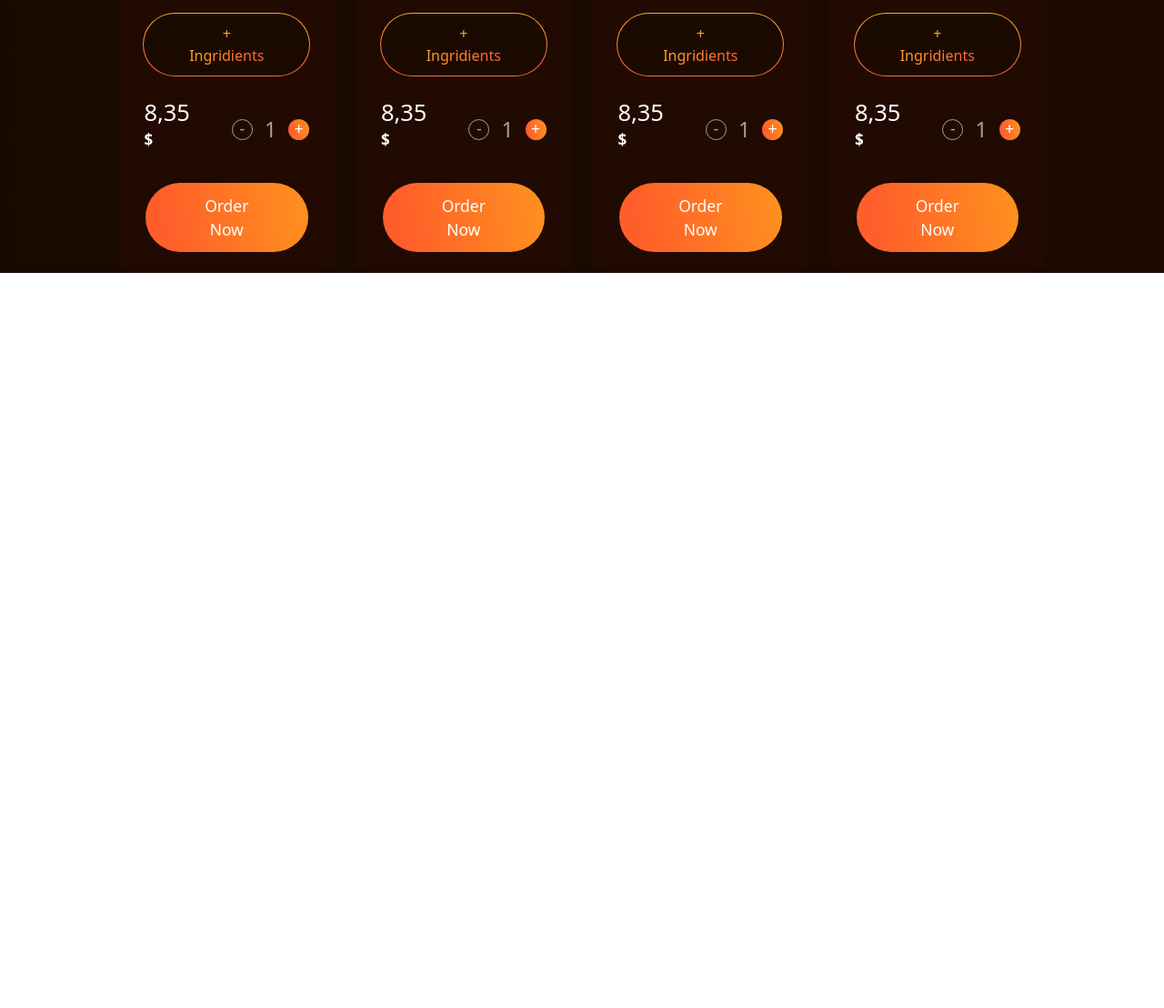
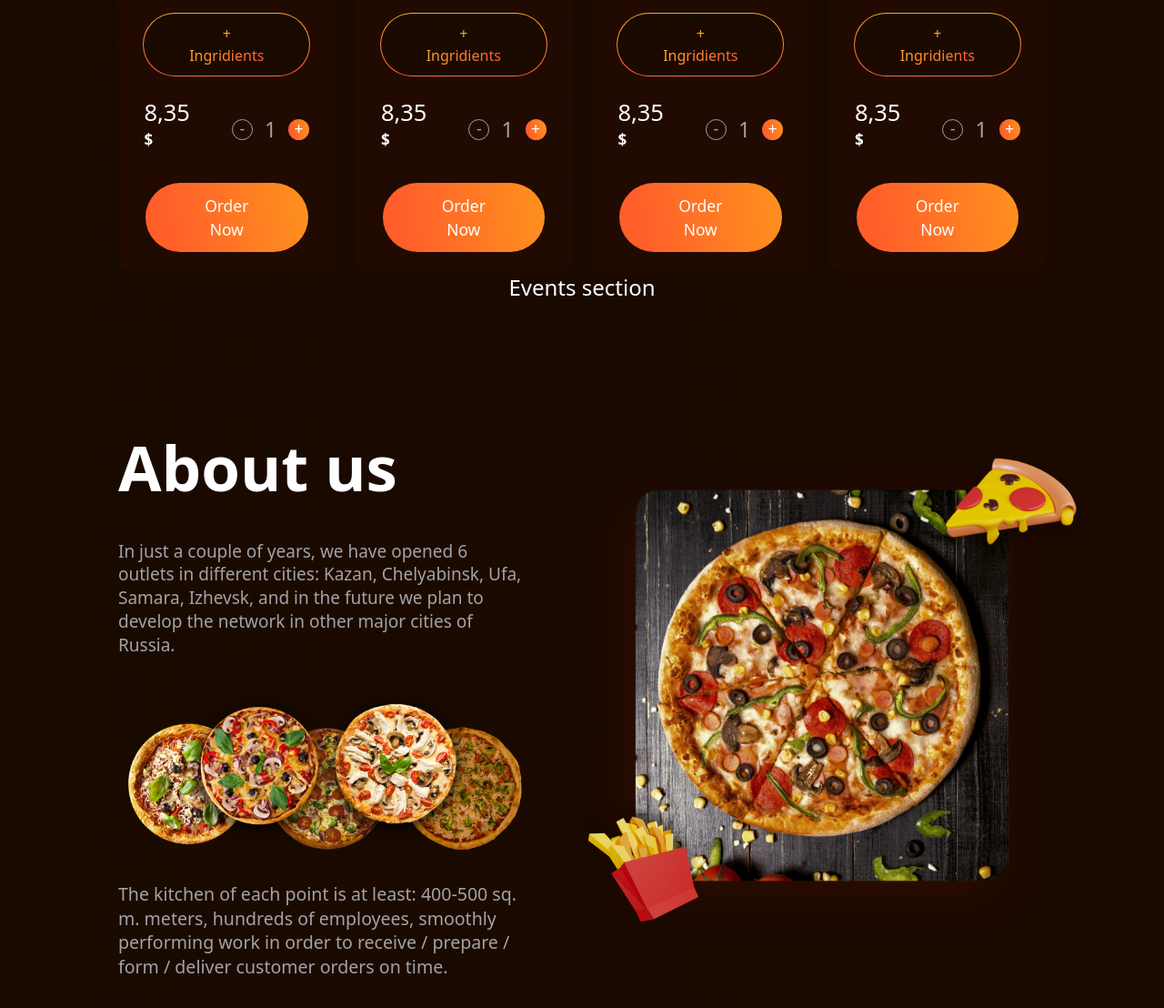
Before and after one commit to bunyodzaripov/Pizza-shop, a plain HTML site: page index.html in a window 1280 px wide. Shown: the part 2595-3703 px from the top of the page at 91% size. Before the commit the page ends 2895 px from the top, so only its background shows below. Drawn offline with nearby package versions, Linux system fonts and the light colour scheme.

Commit message:
added about us section

```diff
--- a/index.html
+++ b/index.html
@@ -163,6 +163,7 @@
             </div>
           </div>
         </section>
+
         <!-- Menu section -->
         <section id="menu" class="flex flex-col mt-[71px]">
           <h2
@@ -780,6 +781,60 @@
             </div>
           </div>
         </section>
+
+        <!-- Events section -->
+        <section id="events">
+          <h2 class="text-2xl text-white text-center">Events section</h2>
+        </section>
+
+        <!-- About us -->
+        <section
+          id="aboutUs"
+          class="flex flex-col items-center gap-[62px] py-[75px] lg:py-[130px] lg:flex-row-reverse lg:justify-between"
+        >
+          <!-- Images content -->
+          <div class="relative">
+            <img
+              class="absolute w-[117px] -top-10 -right-10 lg:w-[236px] lg:-top-18 lg:-right-20"
+              src="./assets/images/pizza.png"
+              alt="pizza"
+            />
+            <img
+              class="w-[256px] lg:w-[567px]"
+              src="./assets/images/pizza-pp.png"
+              alt="pepperoni pizza"
+            />
+            <img
+              class="w-[100px] absolute -bottom-2 -left-5 lg:w-[202px] lg:-left-8 lg:-bottom-2"
+              src="./assets/images/fries.png"
+              alt="fries"
+            />
+          </div>
+          <!-- Text content -->
+          <div class="flex flex-col gap-[28px] w-[344px] lg:w-[490px] lg:">
+            <h2 class="text-white font-extrabold text-[48px] lg:text-[69px]">
+              About us
+            </h2>
+            <p class="text-[#A3A3A3] text-[14px] leading-[136%] lg:text-[19px]">
+              In just a couple of years, we have opened 6 outlets in different
+              cities: Kazan, Chelyabinsk, Ufa, Samara, Izhevsk, and in the
+              future we plan to develop the network in other major cities of
+              Russia.
+            </p>
+            <img
+              class="lg:w-[490px]"
+              src="./assets/images/pizza-group.png"
+              alt="four pizza "
+            />
+            <p
+              class="text-[#A3A3A3] text-[14px] leading-[136%] lg:text-[19.56px]"
+            >
+              The kitchen of each point is at least: 400-500 sq. m. meters,
+              hundreds of employees, smoothly performing work in order to
+              receive / prepare / form / deliver customer orders on time.
+            </p>
+          </div>
+        </section>
       </main>
     </div>
 
```
Also changed, not shown: assets/images/pizza-group.png (added), assets/images/pizza-pp.png (added).
